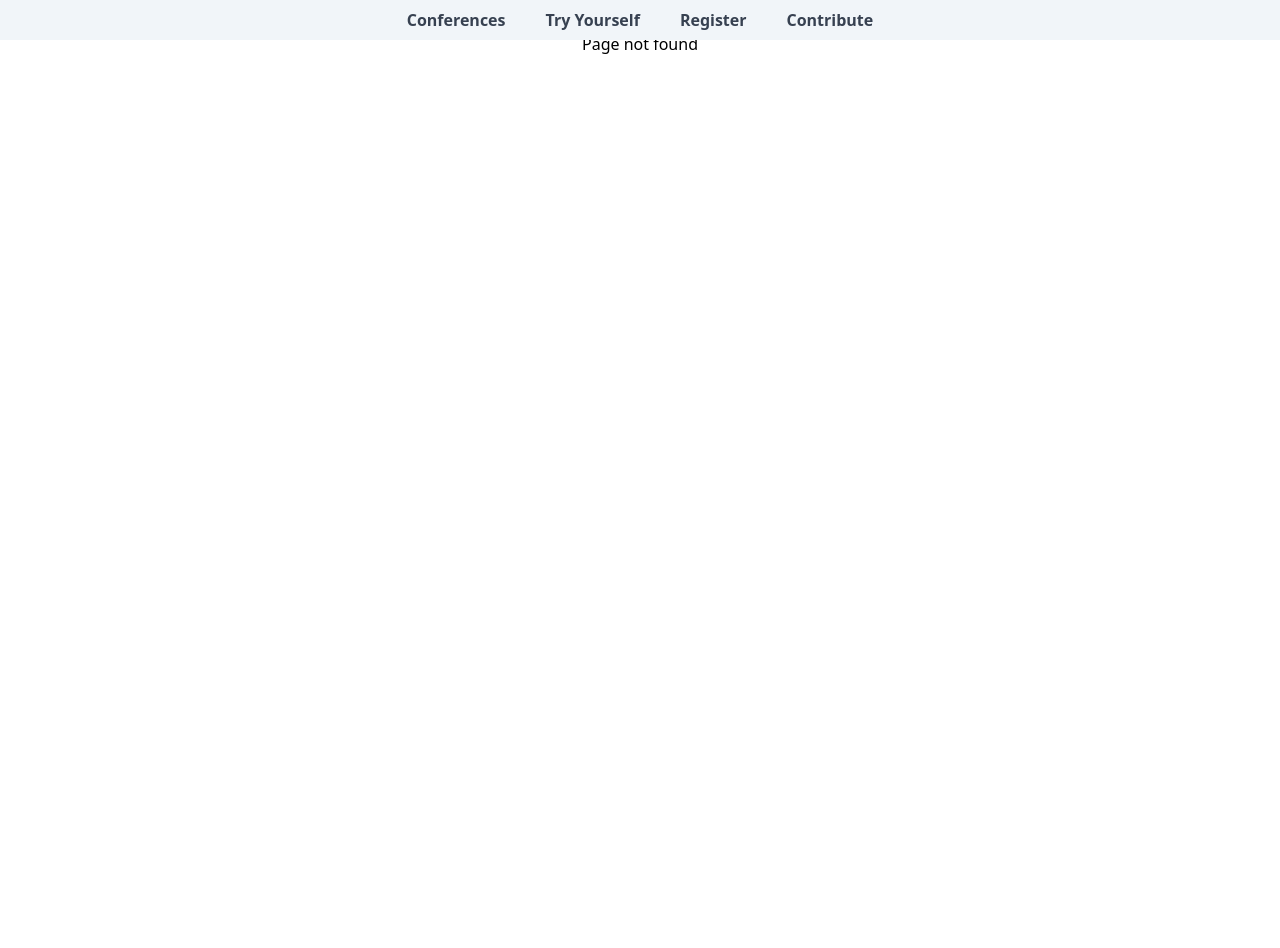
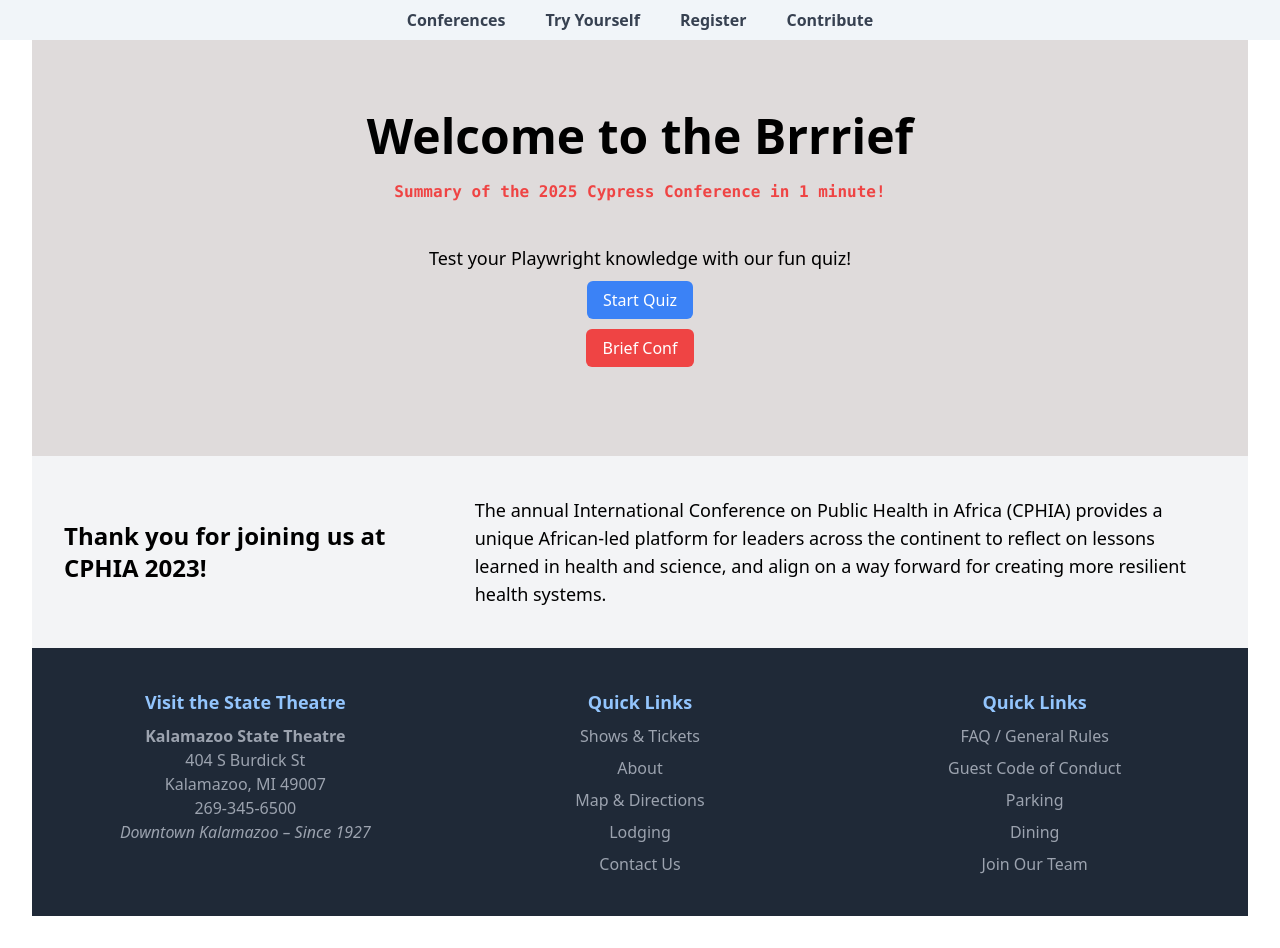
Before and after one commit to armanabbassii/GetBrieff, a React (Vite) app: page / in a window 1280 px wide. Before the commit this address had no page. Before the commit the page ends 800 px from the top, so only its background shows below. Built offline with nearby package versions, Linux system fonts and the light colour scheme.

Commit message:
change app routes and homePage in package.json

```diff
--- a/package.json
+++ b/package.json
@@ -10,7 +10,7 @@
     "node": ">= 14.0.0",
     "npm": ">= 6.0.0"
   },
-  "homepage": "https://armanabbassii.github.io/GetBrieff/HomePage",
+  "homepage": "https://armanabbassii.github.io/GetBrieff/",
   "repository": {
     "type": "git",
     "url": ""
--- a/src/App.jsx
+++ b/src/App.jsx
@@ -12,11 +12,11 @@ function App() {
         <Navbar />
         <Routes>
           {/* Route for Home Page */}
-          <Route path="GetBrieff/HomePage" element={<HomePage />} />
+          <Route path="/" element={<HomePage />} />
 
           {/* Route for Quiz Page */}
           <Route
-            path="GetBrieff/PlaywrightQuiz"
+            path="/PlaywrightQuiz"
             element={
               <QuizProvider>
                 <QuestionBox />
@@ -25,7 +25,7 @@ function App() {
           />
 
           {/* Route for Brief Page */}
-          <Route path="GetBrieff/BriefPage" element={<BriefPage />} />
+          <Route path="/BriefPage" element={<BriefPage />} />
 
           {/* Fallback for undefined routes */}
           <Route path="*" element={<div>Page not found</div>} />
```
Also changed, not shown: 2 other files (tests, documents, lock files or other folders).
